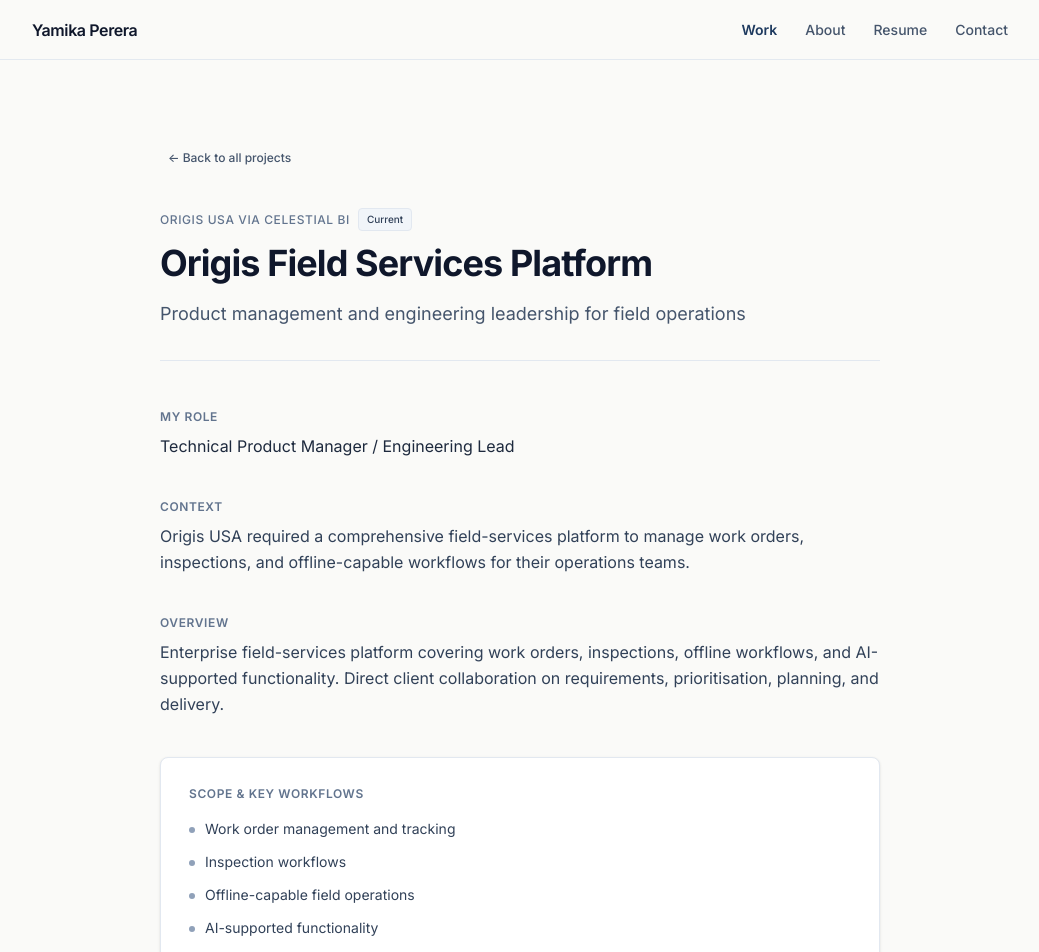
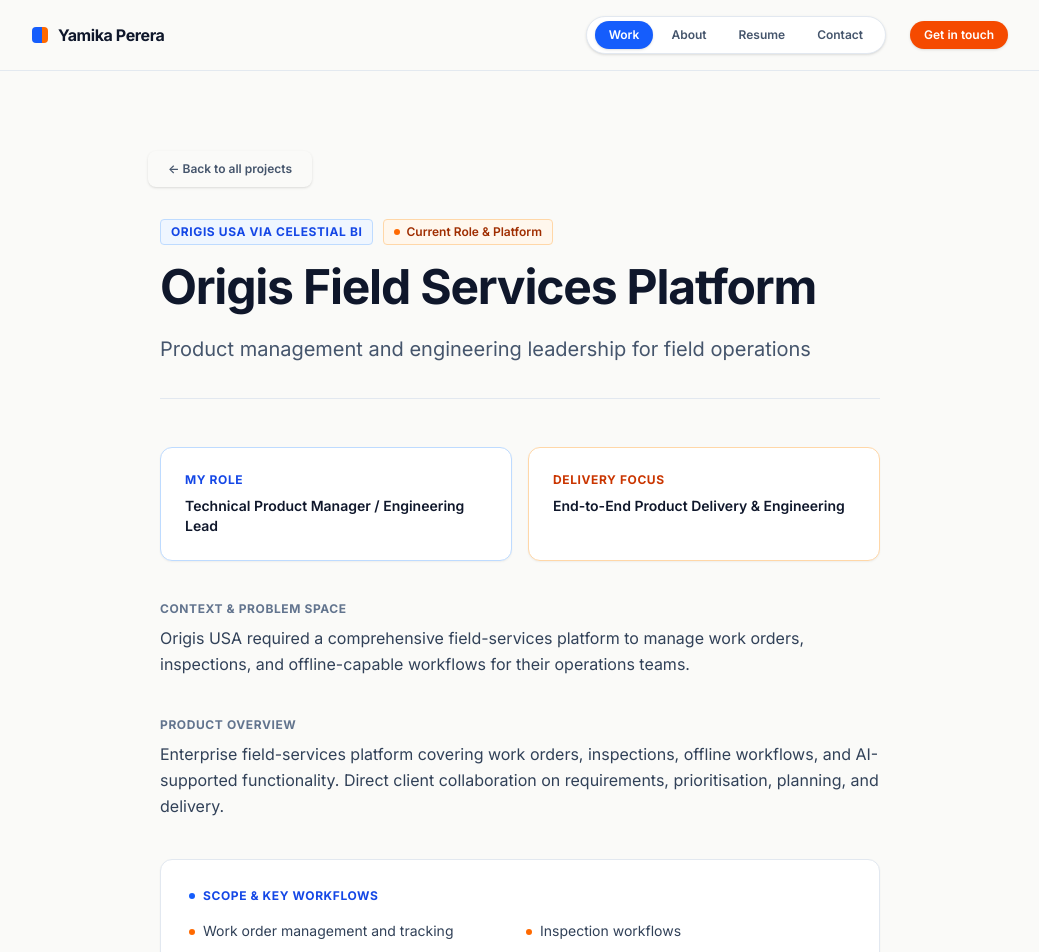
Before and after one commit to Maduz0097/yamika_perera_portfolio, a Next.js app in the folder yamika-portfolio/: page /work/origis-field-services in a window 1280 px wide. Shown: the top 952 px of the page, without its empty margins (120-1159 px from the left). Built offline with nearby package versions, Linux system fonts and the light colour scheme.

Commit message:
Apply bold, high-contrast Blue and Orange brand identity cleanly across all sections

```diff
--- a/yamika-portfolio/src/app/work/[slug]/page.tsx
+++ b/yamika-portfolio/src/app/work/[slug]/page.tsx
@@ -31,47 +31,58 @@ export default function ProjectPage({ params }: { params: { slug: string } }) {
       <div className="mx-auto max-w-3xl px-6">
         {/* Breadcrumb back */}
         <div className="mb-8">
-          <Button href="/work" variant="ghost" className="text-xs font-medium text-slate-500 hover:text-slate-900 -ml-3">
+          <Button href="/work" variant="ghost" className="text-xs font-semibold text-slate-500 hover:text-blue-600 -ml-3">
             ← Back to all projects
           </Button>
         </div>
 
         {/* Header */}
         <div className="mb-12 pb-8 border-b border-slate-200">
-          <div className="flex flex-wrap items-center gap-2 mb-3">
-            <span className="text-xs font-medium uppercase tracking-wider text-slate-500">
+          <div className="flex flex-wrap items-center gap-2.5 mb-3">
+            <span className="text-xs font-bold uppercase tracking-wider text-blue-700 bg-blue-50 px-2.5 py-1 rounded border border-blue-200">
               {project.client}
             </span>
             {project.current && (
-              <span className="inline-flex items-center px-2 py-0.5 text-[10px] font-medium text-slate-700 bg-slate-100 border border-slate-200 rounded">
-                Current
+              <span className="inline-flex items-center gap-1.5 px-2.5 py-1 text-xs font-semibold text-orange-800 bg-orange-50 border border-orange-200 rounded">
+                <span className="w-1.5 h-1.5 rounded-full bg-orange-500" />
+                Current Role & Platform
               </span>
             )}
           </div>
-          <h1 className="text-3xl md:text-4xl font-bold tracking-tight text-slate-900">
+          <h1 className="text-3xl md:text-5xl font-bold tracking-tight text-slate-900 leading-tight">
             {project.title}
           </h1>
-          <p className="mt-4 text-lg text-slate-600 leading-relaxed">
+          <p className="mt-4 text-lg md:text-xl text-slate-600 leading-relaxed">
             {project.tagline}
           </p>
         </div>
 
         {/* Overview content */}
         <div className="space-y-10">
-          {/* Role */}
-          <section>
-            <h2 className="text-xs font-semibold uppercase tracking-wider text-slate-500 mb-2">
-              My Role
-            </h2>
-            <p className="text-base text-slate-800 leading-relaxed">
-              {project.role}
-            </p>
-          </section>
+          {/* Role & Delivery Cards */}
+          <div className="grid sm:grid-cols-2 gap-4">
+            <div className="p-6 bg-white border border-blue-200 rounded-xl shadow-xs">
+              <h2 className="text-xs font-bold uppercase tracking-wider text-blue-700 mb-2">
+                My Role
+              </h2>
+              <p className="text-sm font-semibold text-slate-900">
+                {project.role}
+              </p>
+            </div>
+            <div className="p-6 bg-white border border-orange-200 rounded-xl shadow-xs">
+              <h2 className="text-xs font-bold uppercase tracking-wider text-orange-700 mb-2">
+                Delivery Focus
+              </h2>
+              <p className="text-sm font-semibold text-slate-900">
+                End-to-End Product Delivery & Engineering
+              </p>
+            </div>
+          </div>
 
           {/* Context */}
           <section>
-            <h2 className="text-xs font-semibold uppercase tracking-wider text-slate-500 mb-2">
-              Context
+            <h2 className="text-xs font-bold uppercase tracking-wider text-slate-500 mb-2">
+              Context & Problem Space
             </h2>
             <p className="text-base text-slate-700 leading-relaxed">
               {project.context}
@@ -80,8 +91,8 @@ export default function ProjectPage({ params }: { params: { slug: string } }) {
 
           {/* Overview */}
           <section>
-            <h2 className="text-xs font-semibold uppercase tracking-wider text-slate-500 mb-2">
-              Overview
+            <h2 className="text-xs font-bold uppercase tracking-wider text-slate-500 mb-2">
+              Product Overview
             </h2>
             <p className="text-base text-slate-700 leading-relaxed">
               {project.description}
@@ -89,15 +100,16 @@ export default function ProjectPage({ params }: { params: { slug: string } }) {
           </section>
 
           {/* Scope & Key Workflows */}
-          <section className="bg-white border border-slate-200 rounded-lg p-6 sm:p-7 shadow-sm">
-            <h2 className="text-xs font-semibold uppercase tracking-wider text-slate-500 mb-4">
+          <section className="bg-white border border-slate-200 rounded-xl p-6 sm:p-7 shadow-xs">
+            <h2 className="text-xs font-bold uppercase tracking-wider text-blue-700 mb-4 flex items-center gap-2">
+              <span className="w-1.5 h-1.5 rounded-full bg-blue-600" />
               Scope & Key Workflows
             </h2>
-            <ul className="space-y-2.5">
+            <ul className="grid sm:grid-cols-2 gap-3">
               {project.scope.map((item) => (
                 <li
                   key={item}
-                  className="text-sm text-slate-700 leading-relaxed pl-4 relative before:content-[''] before:absolute before:left-0 before:top-[9px] before:w-1.5 before:h-1.5 before:bg-slate-400 before:rounded-full"
+                  className="text-sm text-slate-700 leading-relaxed pl-3.5 relative before:content-[''] before:absolute before:left-0 before:top-[9px] before:w-1.5 before:h-1.5 before:bg-orange-500 before:rounded-full"
                 >
                   {item}
                 </li>
@@ -108,14 +120,14 @@ export default function ProjectPage({ params }: { params: { slug: string } }) {
           {/* Technologies */}
           {project.technologies.length > 0 && (
             <section>
-              <h2 className="text-xs font-semibold uppercase tracking-wider text-slate-500 mb-3">
-                Technical Environment
+              <h2 className="text-xs font-bold uppercase tracking-wider text-slate-500 mb-3">
+                Technical Stack
               </h2>
               <div className="flex flex-wrap gap-2">
                 {project.technologies.map((tech) => (
                   <span
                     key={tech}
-                    className="inline-block px-2.5 py-1 text-xs font-medium text-slate-700 bg-slate-50 border border-slate-200 rounded"
+                    className="inline-block px-3 py-1 text-xs font-semibold text-blue-800 bg-blue-50 border border-blue-200 rounded"
                   >
                     {tech}
                   </span>
@@ -126,8 +138,8 @@ export default function ProjectPage({ params }: { params: { slug: string } }) {
 
           {/* Delivery */}
           <section>
-            <h2 className="text-xs font-semibold uppercase tracking-wider text-slate-500 mb-2">
-              Delivery Approach
+            <h2 className="text-xs font-bold uppercase tracking-wider text-slate-500 mb-2">
+              Delivery Approach & Ownership
             </h2>
             <p className="text-base text-slate-700 leading-relaxed">
               {project.delivery}
@@ -137,7 +149,7 @@ export default function ProjectPage({ params }: { params: { slug: string } }) {
           {/* External link */}
           {project.externalUrl && (
             <div className="pt-2">
-              <Button href={project.externalUrl} external variant="secondary">
+              <Button href={project.externalUrl} external variant="orange">
                 Visit {project.title} →
               </Button>
             </div>
@@ -146,10 +158,10 @@ export default function ProjectPage({ params }: { params: { slug: string } }) {
 
         {/* Navigation to next project */}
         <div className="mt-16 pt-8 border-t border-slate-200 flex items-center justify-between">
-          <span className="text-xs font-semibold uppercase tracking-wider text-slate-500">
+          <span className="text-xs font-bold uppercase tracking-wider text-slate-500">
             Next Project
           </span>
-          <Button href={`/work/${nextProject.slug}`} variant="ghost" className="text-sm font-semibold text-[#1E3A5F]">
+          <Button href={`/work/${nextProject.slug}`} variant="ghost" className="text-sm font-bold text-blue-600 hover:text-blue-700">
             {nextProject.title} →
           </Button>
         </div>
--- a/yamika-portfolio/src/components/cards/ProjectCard.tsx
+++ b/yamika-portfolio/src/components/cards/ProjectCard.tsx
@@ -5,21 +5,22 @@ export default function ProjectCard({ project }: { project: Project }) {
   return (
     <Link
       href={`/work/${project.slug}`}
-      className="group block bg-white border border-slate-200 rounded-lg p-6 sm:p-7 hover:border-slate-400 hover:shadow-sm transition-all duration-150"
+      className="group block bg-white border border-slate-200 rounded-xl p-6 sm:p-7 hover:border-blue-300 hover:shadow-md transition-all duration-200"
     >
       <div className="flex items-start justify-between gap-6">
         <div className="flex-1 min-w-0">
-          <div className="flex flex-wrap items-center gap-2 mb-1.5">
-            <h3 className="text-lg md:text-xl font-semibold text-slate-900 group-hover:text-[#1E3A5F] transition-colors">
+          <div className="flex flex-wrap items-center gap-2 mb-2">
+            <h3 className="text-lg md:text-xl font-bold text-slate-900 group-hover:text-blue-600 transition-colors">
               {project.title}
             </h3>
             {project.current && (
-              <span className="shrink-0 inline-flex items-center px-2 py-0.5 text-[11px] font-medium text-slate-700 bg-slate-100 border border-slate-200 rounded">
-                Current
+              <span className="shrink-0 inline-flex items-center gap-1.5 px-2.5 py-0.5 text-[11px] font-semibold text-orange-800 bg-orange-50 border border-orange-200 rounded-full shadow-xs">
+                <span className="w-1.5 h-1.5 rounded-full bg-orange-500" />
+                Current Project
               </span>
             )}
           </div>
-          <p className="text-xs font-medium text-slate-500 uppercase tracking-wider mb-3">
+          <p className="text-xs font-semibold text-blue-700 uppercase tracking-wider mb-3">
             {project.client}
           </p>
           <p className="text-sm md:text-base text-slate-600 leading-relaxed max-w-2xl">
@@ -30,7 +31,7 @@ export default function ProjectCard({ project }: { project: Project }) {
               {project.technologies.slice(0, 5).map((tech) => (
                 <span
                   key={tech}
-                  className="inline-block px-2 py-0.5 text-[11px] font-medium text-slate-600 bg-slate-50 border border-slate-200 rounded"
+                  className="inline-block px-2.5 py-1 text-[11px] font-medium text-blue-800 bg-blue-50/70 border border-blue-200/60 rounded"
                 >
                   {tech}
                 </span>
@@ -38,10 +39,10 @@ export default function ProjectCard({ project }: { project: Project }) {
             </div>
           )}
         </div>
-        <span className="shrink-0 text-slate-400 group-hover:text-slate-700 group-hover:translate-x-0.5 transition-all duration-150 mt-1">
+        <span className="shrink-0 text-slate-400 group-hover:text-blue-600 group-hover:translate-x-1 transition-all duration-150 mt-1">
           <svg
-            width="18"
-            height="18"
+            width="20"
+            height="20"
             viewBox="0 0 16 16"
             fill="none"
             stroke="currentColor"
--- a/yamika-portfolio/src/components/layout/Header.tsx
+++ b/yamika-portfolio/src/components/layout/Header.tsx
@@ -24,13 +24,19 @@ export default function Header() {
       >
         <Link
           href="/"
-          className="text-base font-semibold tracking-tight text-slate-900 hover:text-[#1E3A5F] transition-colors"
+          className="group flex items-center gap-2.5 text-base font-bold tracking-tight text-slate-900 hover:text-blue-600 transition-colors"
         >
-          {profile.name}
+          {/* Dual-color logo mark: Blue & Orange */}
+          <span className="flex h-4 w-4 rounded overflow-hidden">
+            <span className="w-2.5 h-full bg-blue-600" />
+            <span className="w-1.5 h-full bg-orange-500" />
+          </span>
+          <span>{profile.name}</span>
         </Link>
 
         {/* Desktop nav */}
-        <ul className="hidden md:flex items-center gap-7">
+        <div className="hidden md:flex items-center gap-6">
+          <ul className="flex items-center gap-1 bg-white border border-slate-200 rounded-full px-2 py-1 shadow-sm">
             {navItems.map((item) => {
               const isActive =
                 pathname === item.href ||
@@ -39,10 +45,10 @@ export default function Header() {
                 <li key={item.href}>
                   <Link
                     href={item.href}
-                  className={`text-sm font-medium transition-colors ${
+                    className={`block px-3.5 py-1.5 text-xs font-semibold rounded-full transition-all duration-150 ${
                       isActive
-                      ? "text-[#1E3A5F] font-semibold"
-                      : "text-slate-600 hover:text-slate-900"
+                        ? "bg-blue-600 text-white shadow-sm"
+                        : "text-slate-600 hover:text-slate-900 hover:bg-slate-50"
                     }`}
                   >
                     {item.label}
@@ -51,6 +57,14 @@ export default function Header() {
               );
             })}
           </ul>
+
+          <a
+            href={`mailto:${profile.email}`}
+            className="inline-flex items-center justify-center px-3.5 py-1.5 text-xs font-semibold rounded-full bg-orange-600 hover:bg-orange-700 text-white shadow-sm transition-colors"
+          >
+            Get in touch
+          </a>
+        </div>
 
         {/* Mobile toggle */}
         <button
@@ -88,7 +102,7 @@ export default function Header() {
       {/* Mobile menu */}
       {mobileOpen && (
         <div className="md:hidden border-t border-slate-200 bg-white px-6 py-4 shadow-sm">
-          <ul className="flex flex-col gap-3">
+          <ul className="flex flex-col gap-2">
             {navItems.map((item) => {
               const isActive =
                 pathname === item.href ||
@@ -98,10 +112,10 @@ export default function Header() {
                   <Link
                     href={item.href}
                     onClick={() => setMobileOpen(false)}
-                    className={`block text-sm font-medium py-1 transition-colors ${
+                    className={`block px-4 py-2 text-sm font-semibold rounded-md transition-colors ${
                       isActive
-                        ? "text-[#1E3A5F] font-semibold"
-                        : "text-slate-600 hover:text-slate-900"
+                        ? "bg-blue-600 text-white"
+                        : "text-slate-600 hover:bg-slate-50"
                     }`}
                   >
                     {item.label}
@@ -109,6 +123,14 @@ export default function Header() {
                 </li>
               );
             })}
+            <li className="pt-2 border-t border-slate-100">
+              <a
+                href={`mailto:${profile.email}`}
+                className="block text-center px-4 py-2 text-sm font-semibold rounded-md bg-orange-600 text-white"
+              >
+                Get in touch
+              </a>
+            </li>
           </ul>
         </div>
       )}
--- a/yamika-portfolio/src/components/sections/Hero.tsx
+++ b/yamika-portfolio/src/components/sections/Hero.tsx
@@ -5,45 +5,59 @@ export default function Hero() {
   return (
     <section className="py-20 md:py-28" aria-label="Introduction">
       <div className="mx-auto max-w-5xl px-6">
-        {/* Executive status indicator */}
-        <div className="inline-flex items-center gap-2 px-3 py-1 mb-8 text-xs font-medium text-slate-600 bg-white border border-slate-200 rounded-full shadow-sm">
-          <span className="w-1.5 h-1.5 rounded-full bg-slate-500" />
+        {/* Status indicator with orange accent */}
+        <div className="inline-flex items-center gap-2 px-3.5 py-1 mb-8 text-xs font-semibold text-orange-800 bg-orange-50 border border-orange-200/80 rounded-full shadow-sm">
+          <span className="w-2 h-2 rounded-full bg-orange-500" />
           <span>Technical Product Manager</span>
-          <span className="text-slate-300">•</span>
-          <span>Open to Dubai, UAE</span>
+          <span className="text-orange-300">•</span>
+          <span className="text-slate-700">Open to Dubai, UAE</span>
         </div>
 
-        {/* Clear, authoritative headline */}
+        {/* Clear headline with confident solid blue accent */}
         <h1 className="text-3xl sm:text-4xl md:text-5xl lg:text-6xl font-bold tracking-tight text-slate-900 leading-[1.15] max-w-4xl">
-          I build AI-powered products and lead the teams that bring them to life.
+          I build{" "}
+          <span className="text-blue-600">AI-powered products</span>{" "}
+          and lead the teams that bring them to life.
         </h1>
 
         <p className="mt-6 text-lg md:text-xl text-slate-600 max-w-2xl leading-relaxed">
           {profile.summary}
         </p>
 
-        {/* Credibility line */}
-        <div className="mt-8 flex flex-wrap items-center gap-x-3 gap-y-1.5 text-sm text-slate-600">
-          {profile.credibilityItems.map((item, i) => (
-            <span key={item} className="flex items-center gap-3">
-              {i > 0 && (
-                <span className="text-slate-300" aria-hidden="true">
-                  •
-                </span>
-              )}
-              <span>{item}</span>
-            </span>
-          ))}
+        {/* Credibility badges with visible Blue and Orange indicators */}
+        <div className="mt-8 flex flex-wrap gap-2.5">
+          {profile.credibilityItems.map((item, idx) => {
+            const isOrange = idx % 2 === 1;
+            return (
+              <span
+                key={item}
+                className={`inline-flex items-center gap-2 px-3 py-1.5 text-xs font-semibold rounded-md border ${
+                  isOrange
+                    ? "text-orange-800 bg-orange-50/70 border-orange-200"
+                    : "text-blue-800 bg-blue-50/70 border-blue-200"
+                }`}
+              >
+                <span
+                  className={`w-1.5 h-1.5 rounded-full ${
+                    isOrange ? "bg-orange-500" : "bg-blue-600"
+                  }`}
+                />
+                {item}
+              </span>
+            );
+          })}
         </div>
 
-        {/* Action buttons */}
-        <div className="mt-10 flex flex-wrap items-center gap-3">
-          <Button href="/work">Selected Work</Button>
+        {/* Action buttons featuring both Blue and Orange */}
+        <div className="mt-10 flex flex-wrap items-center gap-3.5">
+          <Button href="/work" variant="blue">
+            Selected Work
+          </Button>
+          <Button href={`mailto:${profile.email}`} external variant="orange">
+            Get in Touch
+          </Button>
           <Button href={profile.linkedin} external variant="secondary">
-            LinkedIn
-          </Button>
-          <Button href={`mailto:${profile.email}`} external variant="ghost">
-            Contact Yamika →
+            LinkedIn Profile
           </Button>
         </div>
       </div>
--- a/yamika-portfolio/src/components/sections/Timeline.tsx
+++ b/yamika-portfolio/src/components/sections/Timeline.tsx
@@ -12,7 +12,7 @@ export default function Timeline() {
         <div id="timeline-heading" className="relative">
           {/* Vertical line */}
           <div
-            className="absolute left-[7px] top-3 bottom-3 w-px bg-slate-200 hidden md:block"
+            className="absolute left-[7px] top-3 bottom-3 w-[2px] bg-slate-200 hidden md:block"
             aria-hidden="true"
           />
 
@@ -21,33 +21,34 @@ export default function Timeline() {
               <div key={i} className="relative md:pl-9">
                 {/* Timeline node */}
                 <div
-                  className={`absolute left-0 top-2 hidden md:block w-[15px] h-[15px] rounded-full border-2 ${
+                  className={`absolute left-0 top-2 hidden md:flex items-center justify-center w-4 h-4 rounded-full border-2 ${
                     exp.current
-                      ? "border-[#1E3A5F] bg-white ring-2 ring-slate-100"
-                      : "border-slate-300 bg-white"
+                      ? "border-orange-500 bg-orange-500 ring-4 ring-orange-100"
+                      : "border-blue-600 bg-white"
                   }`}
                   aria-hidden="true"
                 />
 
-                <div className="bg-white border border-slate-200 rounded-lg p-6 shadow-sm">
+                <div className="bg-white border border-slate-200 rounded-xl p-6 shadow-sm hover:shadow-md transition-shadow">
                   <div className="flex flex-col sm:flex-row sm:items-start sm:justify-between gap-1 mb-2">
                     <div>
                       <div className="flex flex-wrap items-center gap-2">
-                        <h3 className="text-base font-semibold text-slate-900">
+                        <h3 className="text-base font-bold text-slate-900">
                           {exp.role}
                         </h3>
                         {exp.current && (
-                          <span className="inline-flex items-center px-2 py-0.5 text-[10px] font-medium text-slate-700 bg-slate-100 border border-slate-200 rounded">
-                            Current
+                          <span className="inline-flex items-center gap-1.5 px-2.5 py-0.5 text-[10px] font-semibold text-orange-800 bg-orange-50 border border-orange-200 rounded-full">
+                            <span className="w-1.5 h-1.5 rounded-full bg-orange-500" />
+                            Current Role
                           </span>
                         )}
                       </div>
-                      <p className="text-sm font-medium text-[#1E3A5F] mt-0.5">
+                      <p className="text-sm font-semibold text-blue-700 mt-0.5">
                         {exp.company}
                       </p>
                     </div>
                     <div className="shrink-0 text-left sm:text-right mt-1 sm:mt-0">
-                      <p className="text-xs font-semibold text-slate-700 whitespace-nowrap">
+                      <p className="text-xs font-bold text-slate-700 whitespace-nowrap">
                         {exp.period}
                       </p>
                       <p className="text-xs text-slate-500">{exp.location}</p>
@@ -58,7 +59,7 @@ export default function Timeline() {
                     {exp.highlights.map((h, j) => (
                       <li
                         key={j}
-                        className="text-sm text-slate-600 leading-relaxed pl-4 relative before:content-[''] before:absolute before:left-0 before:top-[9px] before:w-1.5 before:h-1.5 before:bg-slate-300 before:rounded-full"
+                        className="text-sm text-slate-600 leading-relaxed pl-4 relative before:content-[''] before:absolute before:left-0 before:top-[9px] before:w-1.5 before:h-1.5 before:bg-blue-400 before:rounded-full"
                       >
                         {h}
                       </li>
--- a/yamika-portfolio/src/components/ui/Button.tsx
+++ b/yamika-portfolio/src/components/ui/Button.tsx
@@ -5,7 +5,7 @@ interface ButtonProps {
   children: React.ReactNode;
   href?: string;
   external?: boolean;
-  variant?: "primary" | "secondary" | "ghost";
+  variant?: "primary" | "secondary" | "ghost" | "blue" | "orange";
   className?: string;
   download?: boolean;
 }
@@ -14,20 +14,24 @@ export default function Button({
   children,
   href,
   external,
-  variant = "primary",
+  variant = "blue",
   className,
   download,
 }: ButtonProps) {
   const base =
-    "inline-flex items-center justify-center gap-2 px-5 py-2.5 text-sm font-medium rounded-md transition-colors focus-visible:outline-2 focus-visible:outline-offset-2 focus-visible:outline-[#1E3A5F]";
+    "inline-flex items-center justify-center gap-2 px-5 py-2.5 text-sm font-semibold rounded-lg transition-colors focus-visible:outline-2 focus-visible:outline-offset-2 shadow-sm active:translate-y-px";
 
   const variants = {
     primary:
-      "bg-[#1E3A5F] text-white hover:bg-[#152A45] shadow-sm",
+      "bg-[#1E3A5F] text-white hover:bg-[#152A45] focus-visible:outline-[#1E3A5F]",
+    blue:
+      "bg-blue-600 text-white hover:bg-blue-700 focus-visible:outline-blue-600 shadow-blue-500/10",
+    orange:
+      "bg-orange-600 text-white hover:bg-orange-700 focus-visible:outline-orange-600 shadow-orange-500/10",
     secondary:
-      "bg-white border border-slate-300 text-slate-800 hover:bg-slate-50 hover:text-slate-900 shadow-sm",
+      "bg-white border border-slate-300 text-slate-800 hover:bg-slate-50 hover:text-slate-900 focus-visible:outline-slate-400",
     ghost:
-      "text-slate-600 hover:text-slate-900 hover:bg-slate-100/70",
+      "text-slate-600 hover:text-slate-900 hover:bg-slate-100/70 shadow-none",
   };
 
   const classes = cn(base, variants[variant], className);
```
Also changed, not shown: yamika-portfolio/src/app/contact/page.tsx (+45 -22 lines), yamika-portfolio/src/components/sections/ContactCTA.tsx (+9 -8 lines), yamika-portfolio/src/components/sections/HowIWork.tsx (+10 -3 lines), yamika-portfolio/src/components/sections/Leadership.tsx (+23 -6 lines), yamika-portfolio/src/components/sections/Skills.tsx (+19 -5 lines). Lines whose indentation alone changed are shown as unchanged.
